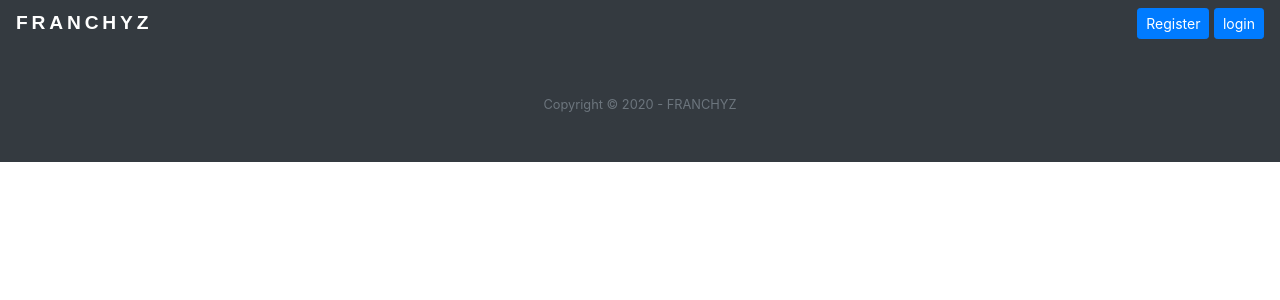
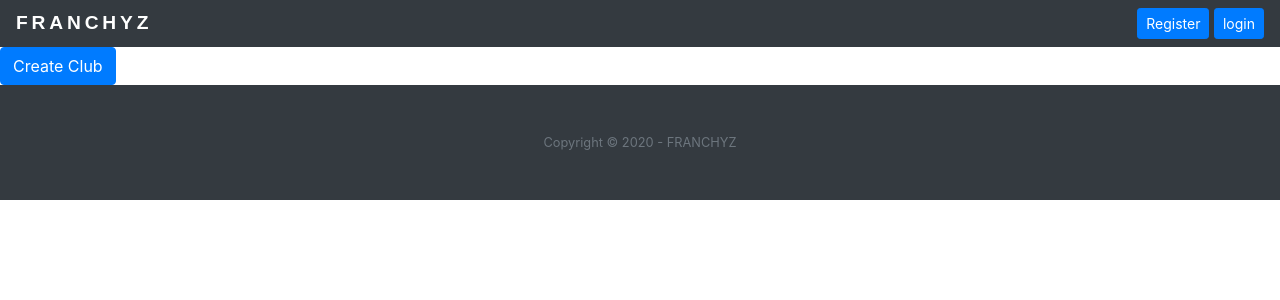
Before and after one commit to mariannehbt/Franchyz, a React (Create React App) app: page /dashboardAdmin in a window 1280 px wide. Shown: the top 300 px of the page. Built offline with nearby package versions, Linux system fonts and the light colour scheme; no server answers; what webfontloader would draw is missing.

Commit message:
fetch info

```diff
--- a/src/components/InformationsClub.jsx
+++ b/src/components/InformationsClub.jsx
@@ -0,0 +1,33 @@
+import React, { useEffect, useState } from 'react';
+import * as clubApi from 'services/clubAPI';
+import {useSelector } from 'react-redux'
+
+function InformationsClub() {
+
+  const myClubId = useSelector(state => state.userReducer.club_id)
+  useEffect(() => { setupInfo() }, [])
+  const [club, setClub] = useState('')
+
+
+  async function setupInfo() {
+    const club = await clubApi.getClub(myClubId)
+    console.log(club)
+    let ans = (
+      <p>
+        {club.id}
+      </p>
+    )
+    setClub(ans)
+  }
+
+
+  return(
+    <div>
+      <ul>
+        { club }
+      </ul>
+    </div>
+  )
+}
+
+export default InformationsClub
--- a/src/components/dashboardAdmin.jsx
+++ b/src/components/dashboardAdmin.jsx
@@ -1,9 +1,13 @@
 import React, { useEffect, useState } from 'react';
+import InformationsClub from './InformationsClub.jsx'
 
 function DashboardAdmin() {
 
   return(
     <>
+      <InformationsClub />
     </>
   )
 }
+
+export default DashboardAdmin
--- a/src/pages/adminCoachDashboardPage.jsx
+++ b/src/pages/adminCoachDashboardPage.jsx
@@ -1,37 +1,31 @@
 import React, { useEffect, useState } from 'react';
 import '../styles/form.scss'
-import * as UserAPI from 'services/authAPI'
 import {useSelector } from 'react-redux'
 import {Link} from 'react-router-dom'
-//import DashboardAdmin from ./dashboardAdmin.jsx
+import DashboardAdmin from 'components/dashboardAdmin.jsx'
 
 function AdminCoachDashboardPage () {
 
-  const myId = useSelector(state => state.authReducer.id)
-  const myType = useSelector(state => state.authReducer.typeUser)
-  const [page, setPage] = useState('')
-  useEffect(() => { setupElements () }, [])
+  const myClubId = useSelector(state => state.userReducer.club_id)
 
-  async function setupElements() {
-    const profile = await UserAPI.profile(myId, myType)
-    let club = profile.club_id
+   function setupElements() {
     let ans
 
-    if (club == null ) {
+    if (myClubId == null ) {
       ans = (
         <Link to="/newClub"><button type="button" className="btn btn-primary"> Create Club </button> </Link>
       )
     } else {
       ans = (
-        //<DashboardAdmin />
-        'dede'
+        <DashboardAdmin />
       )
     }
+    return ans
   }
 
   return(
     <>
-      {page}
+      {setupElements()}
     </>
   )
 }
--- a/src/services/clubAPI.jsx
+++ b/src/services/clubAPI.jsx
@@ -1,7 +1,7 @@
-export const getAllClubs = () => {
+const getAllClubs = () => {
 
   let baseURL = process.env.REACT_APP_API_URL;
-  let endUrl = 'clubs.json'
+  let endUrl = '/clubs.json'
   let url = baseURL + endUrl
   return fetch(url, {
     headers: {
@@ -17,7 +17,7 @@ export const getAllClubs = () => {
 function getClub(id) {
 
   let baseURL = process.env.REACT_APP_API_URL;
-  let endUrl = `clubs${id}.json`
+  let endUrl = `/clubs/${id}.json`
   let url = baseURL + endUrl
 
   let headers = {
@@ -29,6 +29,12 @@ function getClub(id) {
   }
 
   fetch(url, request)
-    .then()
+    .then(response => response.json())
+    .then(response => {
+      console.log(response)
+      return response
+    })
 
 }
+
+export { getClub, getAllClubs }
```
